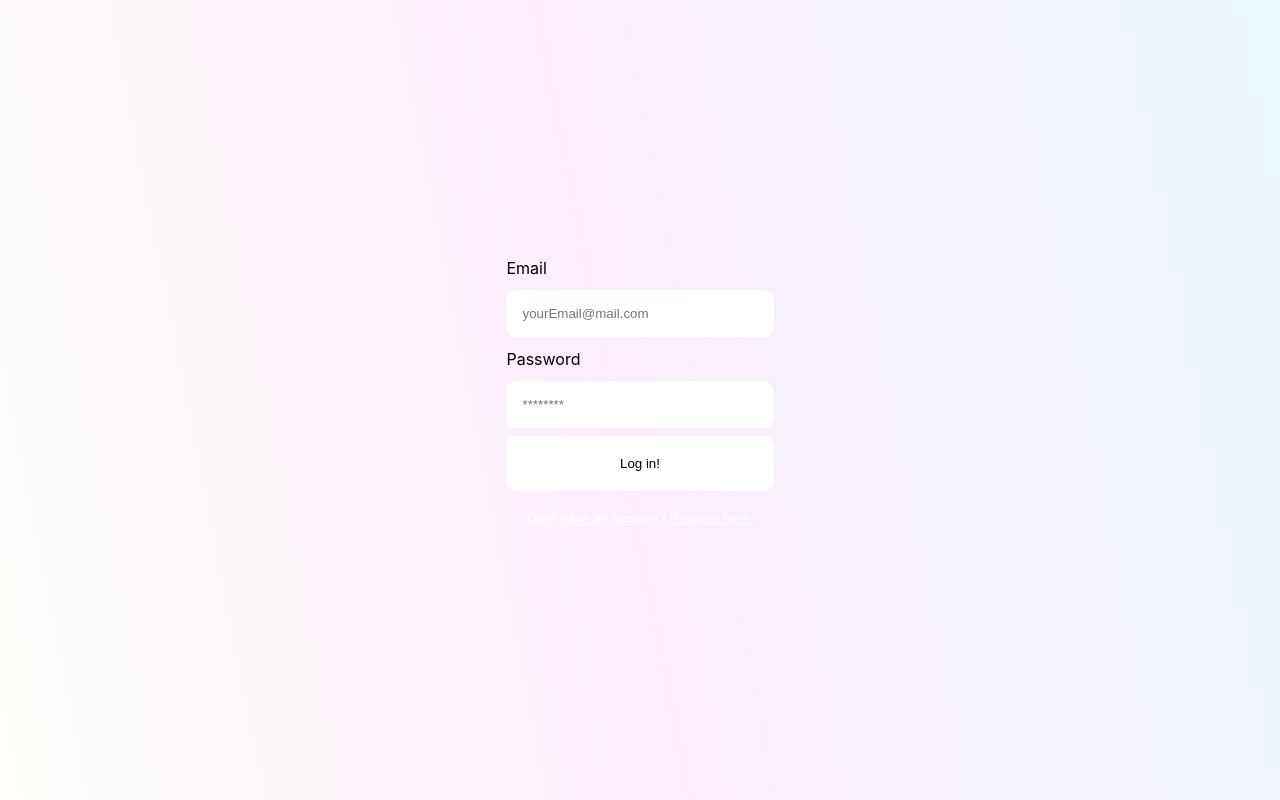
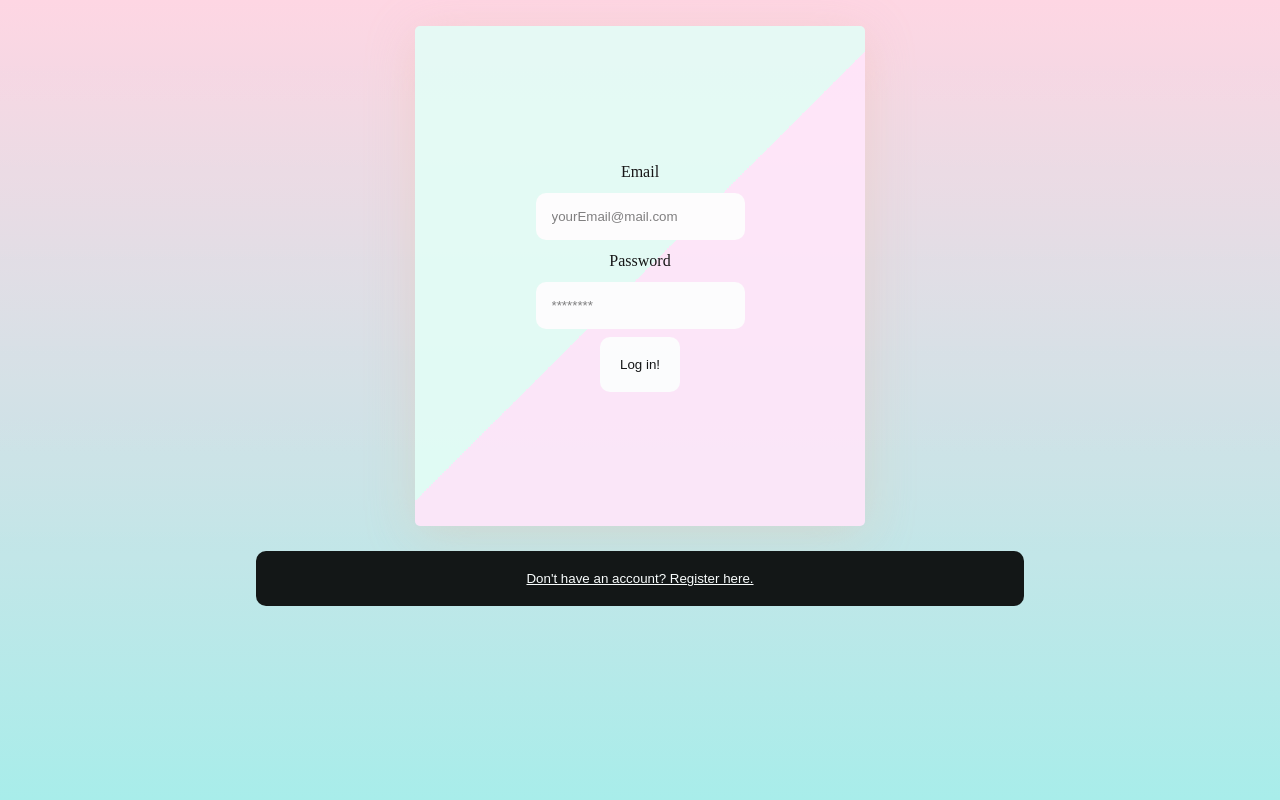
Before and after one commit to AYanchev01/Vote-for-meeting, a React (Create React App) app: page / in a window 1280 px wide. Built offline with nearby package versions, Linux system fonts and the light colour scheme.

Commit message:
Made some changes to the frontend of the forms

```diff
--- a/src/App.css
+++ b/src/App.css
@@ -1,17 +1,35 @@
-@import url('https://fonts.googleapis.com/css?family=Poppins:400,500,600,700,800,900');
+* {
+  padding: 0;
+  margin: 0;
+  box-sizing: border-box;
+}
 
-.App {
-  text-align: center;
-  display: flex;
-  min-height: 100vh;
-  align-items: center;
-  justify-content: center;
-  background-image: linear-gradient(79deg, #fffffb, #fcedfc 48%, #ebf6ff);
+form {
+  width: 450px;
+  min-height: 500px;
+  height: auto;
+  border-radius: 5px;
+  margin: 2% auto;
+  box-shadow: 0 9px 50px hsla(20, 67%, 75%, 0.31);
+  padding: 2%;
+  background-image: linear-gradient(-225deg, #E3FDF5 50%, #FFE6FA 50%);
+}
+
+.App, body {
+  background-size: cover;
+  background: linear-gradient(to top, #a8edea 0%, #fed6e3 100%);
+  background-attachment: fixed;
+  background-repeat: no-repeat;
+
+  font-family: 'Vibur', cursive;
+  opacity: .95;
 }
 
 .auth-form, .login-form, .register-form {
   display: flex;
   flex-direction: column;
+  justify-content: center;
+  align-items: center;
 }
 
 label{
@@ -35,7 +53,8 @@ button {
 }
 
 .link-btn {
-  background: none;
+  background: black;
+  width: 60%;
   color: white;
   text-decoration: underline;
 }
--- a/src/Login.jsx
+++ b/src/Login.jsx
@@ -26,6 +26,6 @@ export const Login = (props) => {
                 <button type='Submit'>Log in!</button>
             </form>
             <button className='link-btn' onClick={() => props.onFormSwitch('register')}>Don't have an account? Register here.</button>
-            </div>
+        </div>
     )
 }
```
